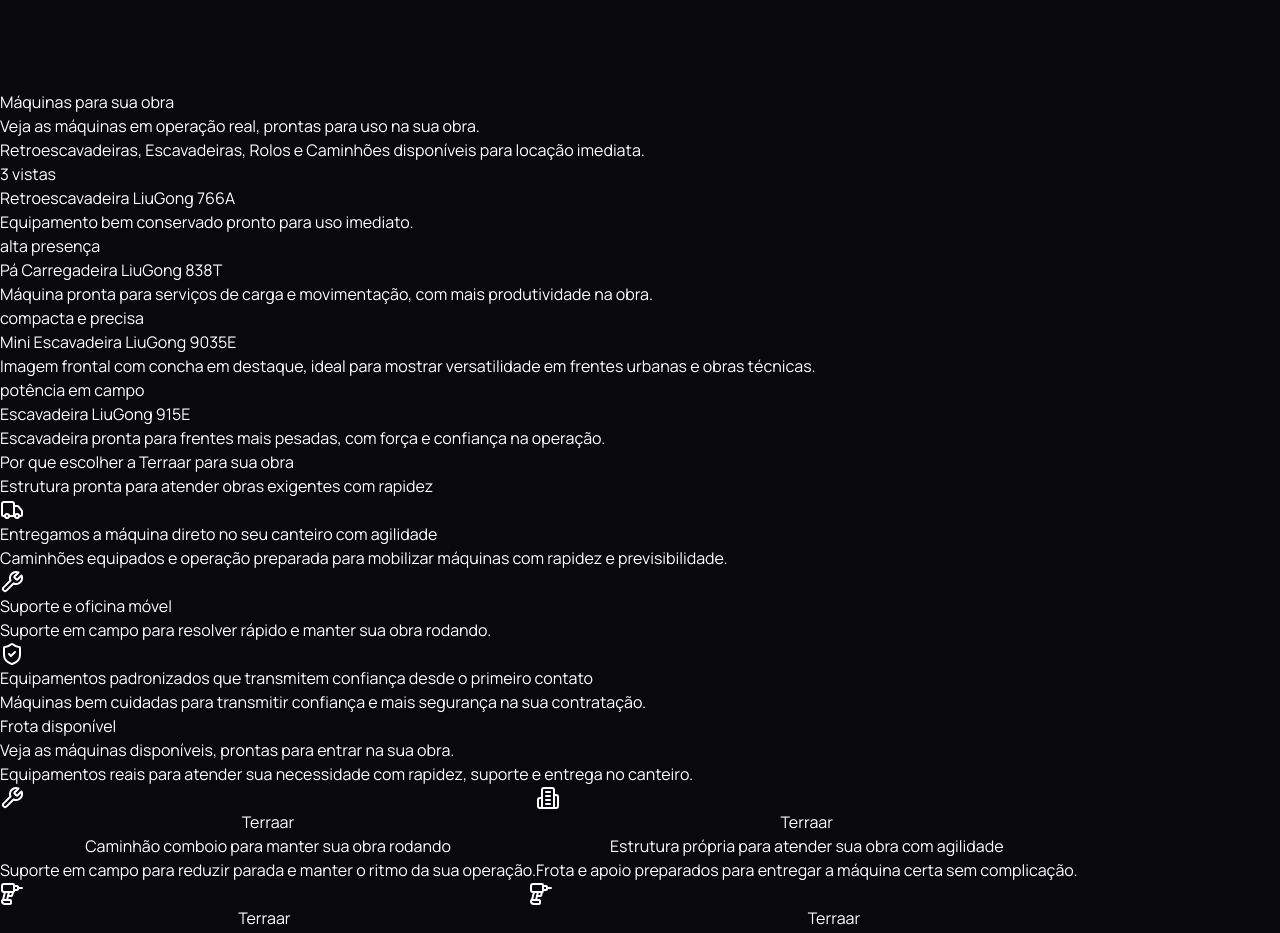
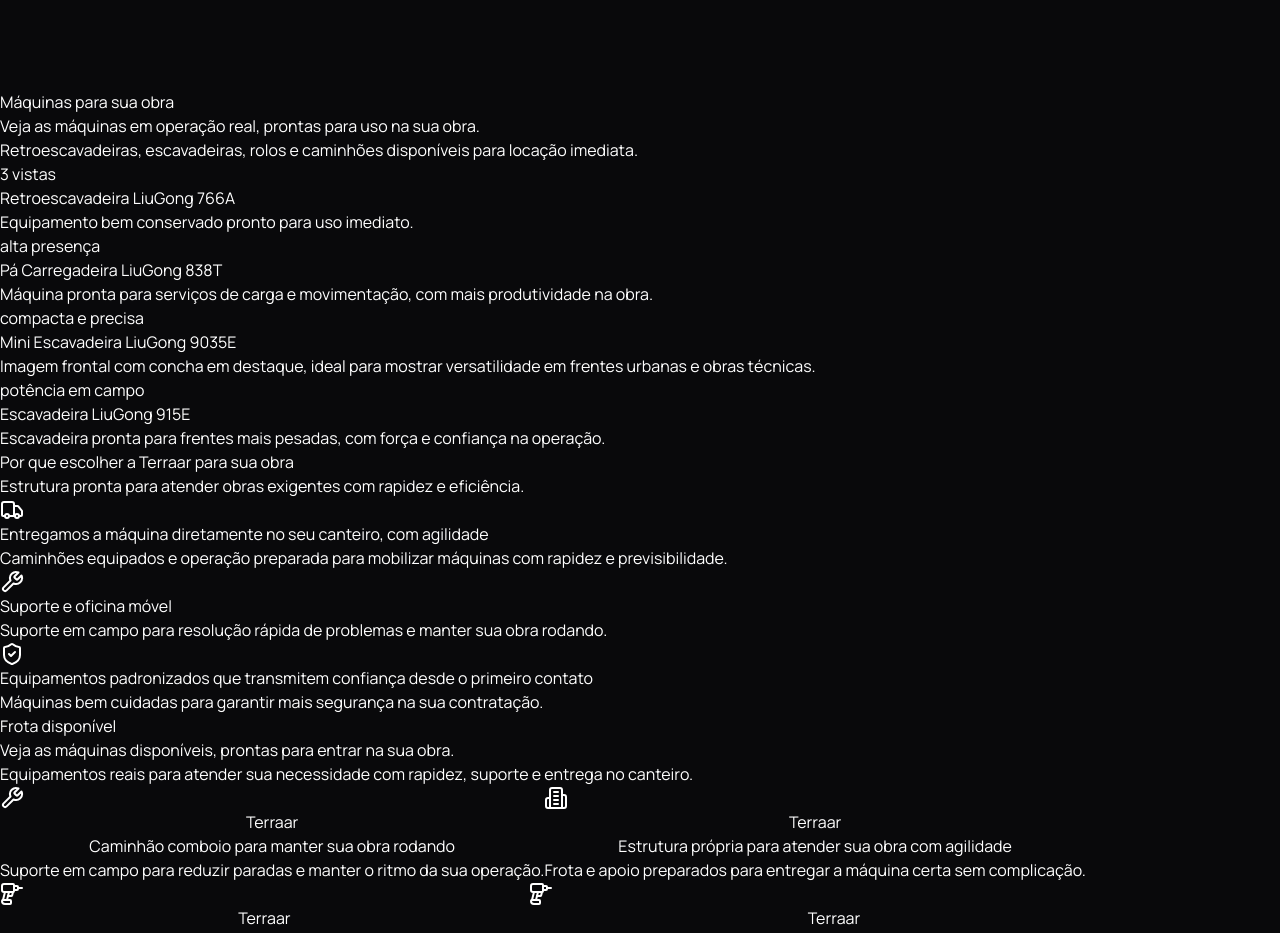
Before and after one commit to AGENCIAVCD/terraar, a Next.js app: page / in a window 1280 px wide. Shown: the part 1200-2133 px from the top of the page. Built offline with nearby package versions, Linux system fonts and the light colour scheme; grey boxes are pictures that could not be loaded; a web font is replaced by a local one.

Commit message:
fix: refine final copy details

```diff
--- a/app/page.tsx
+++ b/app/page.tsx
@@ -56,18 +56,18 @@
 const reasons = [
   {
     icon: Truck,
-    title: "Entregamos a máquina direto no seu canteiro com agilidade",
+    title: "Entregamos a máquina diretamente no seu canteiro, com agilidade",
     text: "Caminhões equipados e operação preparada para mobilizar máquinas com rapidez e previsibilidade.",
   },
   {
     icon: Wrench,
     title: "Suporte e oficina móvel",
-    text: "Suporte em campo para resolver rápido e manter sua obra rodando.",
+    text: "Suporte em campo para resolução rápida de problemas e manter sua obra rodando.",
   },
   {
     icon: ShieldCheck,
     title: "Equipamentos padronizados que transmitem confiança desde o primeiro contato",
-    text: "Máquinas bem cuidadas para transmitir confiança e mais segurança na sua contratação.",
+    text: "Máquinas bem cuidadas para garantir mais segurança na sua contratação.",
   },
 ];
 
@@ -75,7 +75,7 @@
   {
     image: "/images/frota-pesada/caminhao-comboio-vw-constellation-24280.jpeg",
     title: "Caminhão comboio para manter sua obra rodando",
-    description: "Suporte em campo para reduzir parada e manter o ritmo da sua operação.",
+    description: "Suporte em campo para reduzir paradas e manter o ritmo da sua operação.",
     className: "md:col-span-2 md:row-span-2",
     icon: Wrench,
   },
@@ -131,7 +131,7 @@
   {
     image: "/images/frota-pesada/patio-maquinas-liugong-838t-bobcat-outras.jpeg",
     title: "Variedade de máquinas para atender diferentes etapas da obra",
-    description: "Mais opções para você encontrar a solução certa com rapidez e segurança.",
+    description: "Mais opções para encontrar a solução certa com rapidez e segurança.",
     className: "md:col-span-2",
     icon: Building2,
   },
@@ -252,7 +252,7 @@
                 className="hero-reveal mt-6 hidden text-xs font-bold uppercase tracking-[0.42em] text-zinc-500 sm:mt-8 sm:block sm:text-sm"
                 style={{ animationDelay: "90ms" }}
               >
-                Receba a máquina certa no seu canteiro, com logística própria e suporte em campo.
+                Receba a máquina certa no seu canteiro, com logística própria e suporte técnico em campo.
               </p>
 
               <h1
@@ -346,7 +346,7 @@
           <p className="section-kicker">Máquinas para sua obra</p>
           <h2 className="section-title">Veja as máquinas em operação real, prontas para uso na sua obra.</h2>
           <p className="section-copy">
-            Retroescavadeiras, Escavadeiras, Rolos e Caminhões disponíveis para locação imediata.
+            Retroescavadeiras, escavadeiras, rolos e caminhões disponíveis para locação imediata.
           </p>
         </div>
 
@@ -382,7 +382,7 @@
         <div className="rounded-[2rem] border border-[rgba(255,187,71,0.2)] bg-gradient-to-br from-[#121212] via-[#090909] to-[#151515] p-8 sm:p-10">
           <div className="section-header !max-w-3xl !px-0 !pb-0">
             <p className="section-kicker">Por que escolher a Terraar para sua obra</p>
-            <h2 className="section-title">Estrutura pronta para atender obras exigentes com rapidez</h2>
+            <h2 className="section-title">Estrutura pronta para atender obras exigentes com rapidez e eficiência.</h2>
           </div>
 
           <div className="mt-10 grid gap-6 md:grid-cols-3">
```
